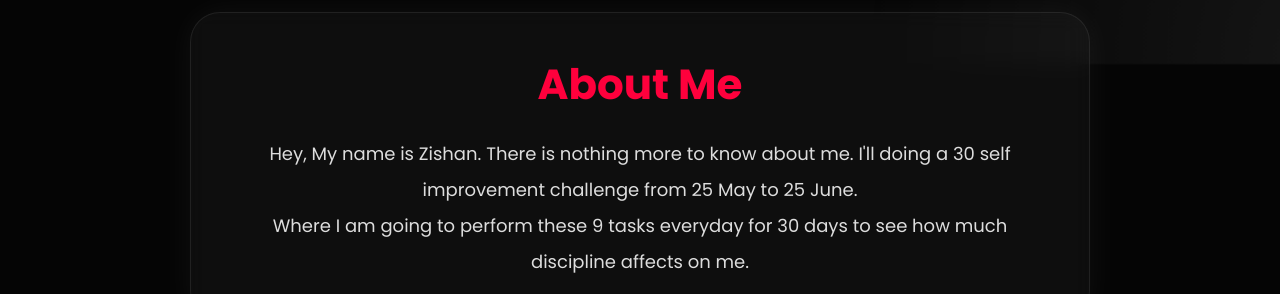
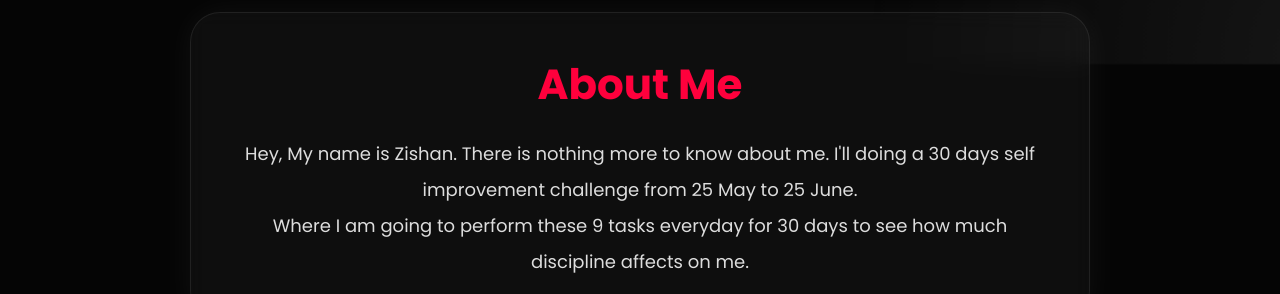
Before and after one commit to eduzishan-byte/be-the-change, a plain HTML site: page index.html in a window 1280 px wide. Shown: the part 800-1094 px from the top of the page. Drawn offline with nearby package versions, Linux system fonts and the light colour scheme.

Commit message:
Update index.html

```diff
--- a/index.html
+++ b/index.html
@@ -56,7 +56,7 @@ ADMIN
       <p>
         Hey, My name is Zishan.
         There is nothing more to know about me.
-        I'll doing a 30 self improvement challenge
+        I'll doing a 30 days self improvement challenge
         from 25 May to 25 June.
       </p>
 
```
